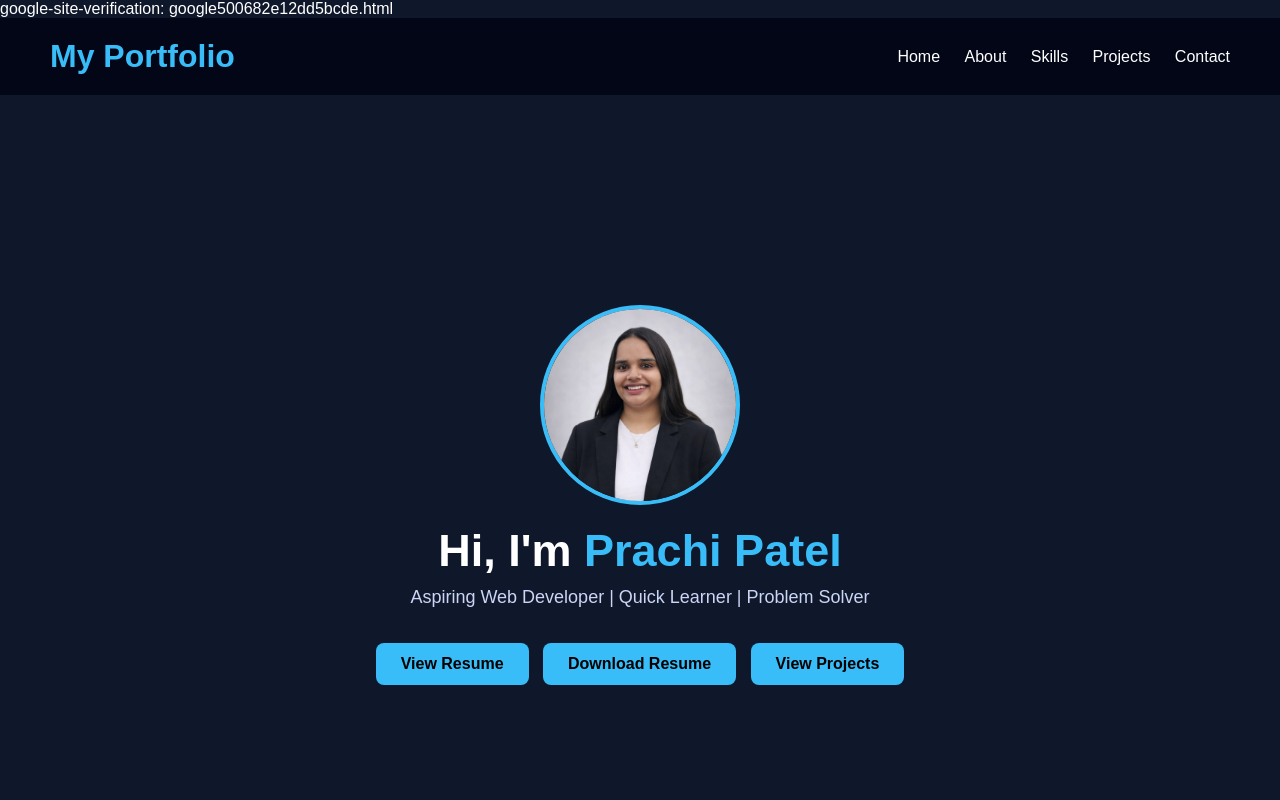
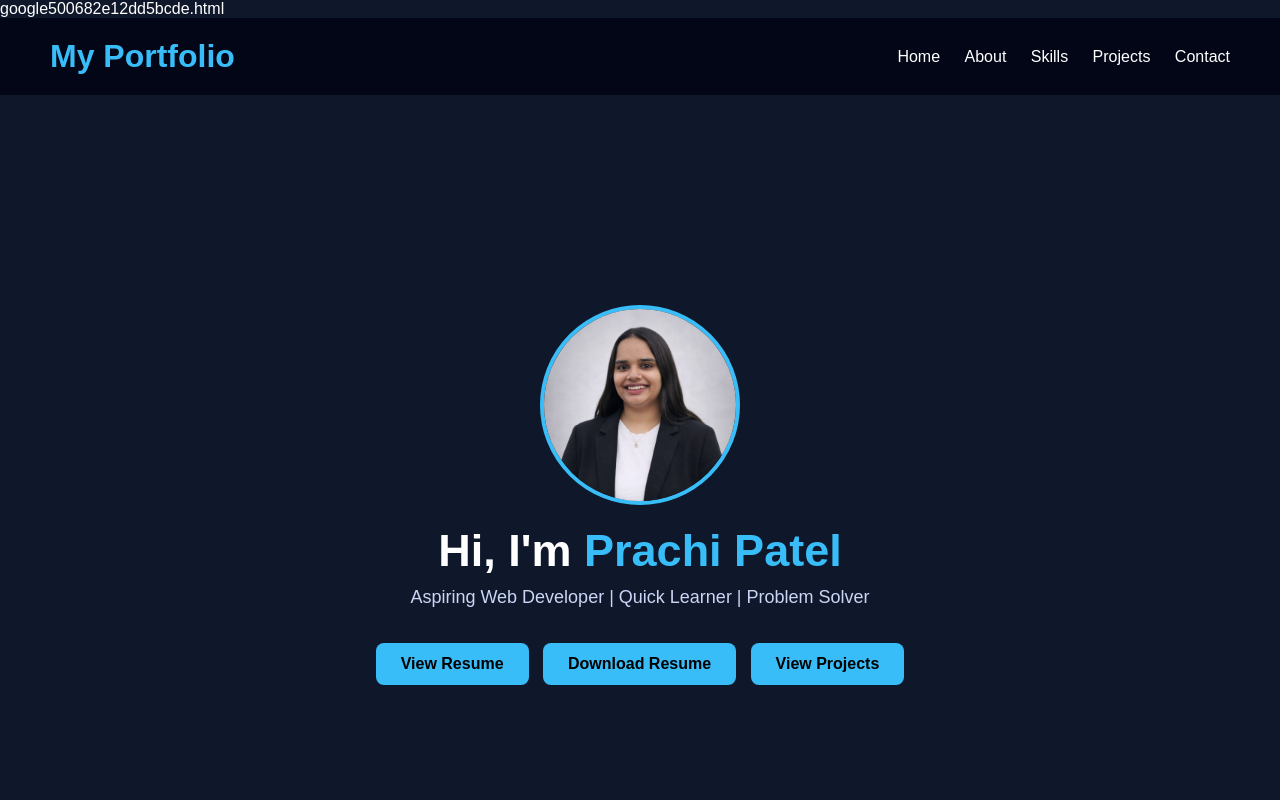
Before and after one commit to prachip6905/Portfolio, a plain HTML site: page index.html in a window 1280 px wide. Shown: the top 800 px of the page. Drawn offline with Linux system fonts and the light colour scheme.

Commit message:
index.html

```diff
--- a/index.html
+++ b/index.html
@@ -1,7 +1,7 @@
 <!DOCTYPE html>
 <html lang="en">
 <head>
-  google-site-verification: google500682e12dd5bcde.html
+  google500682e12dd5bcde.html
 <meta charset="UTF-8">
 <meta name="viewport" content="width=device-width, initial-scale=1.0">
 <title>My Portfolio</title>
```
